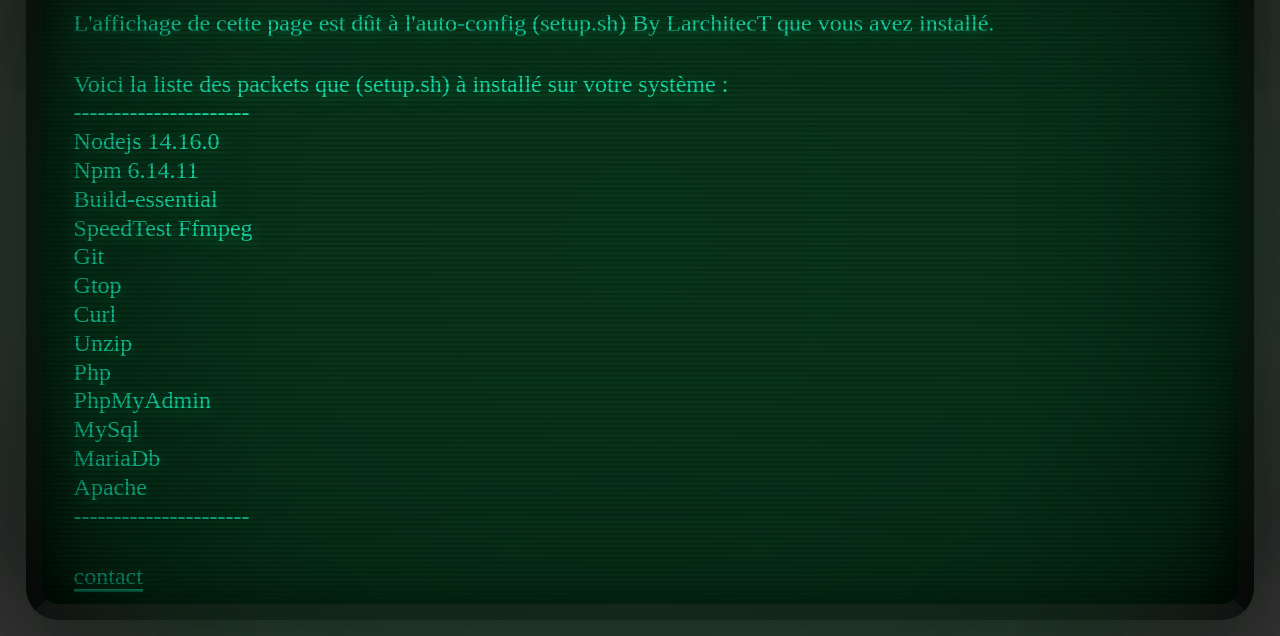
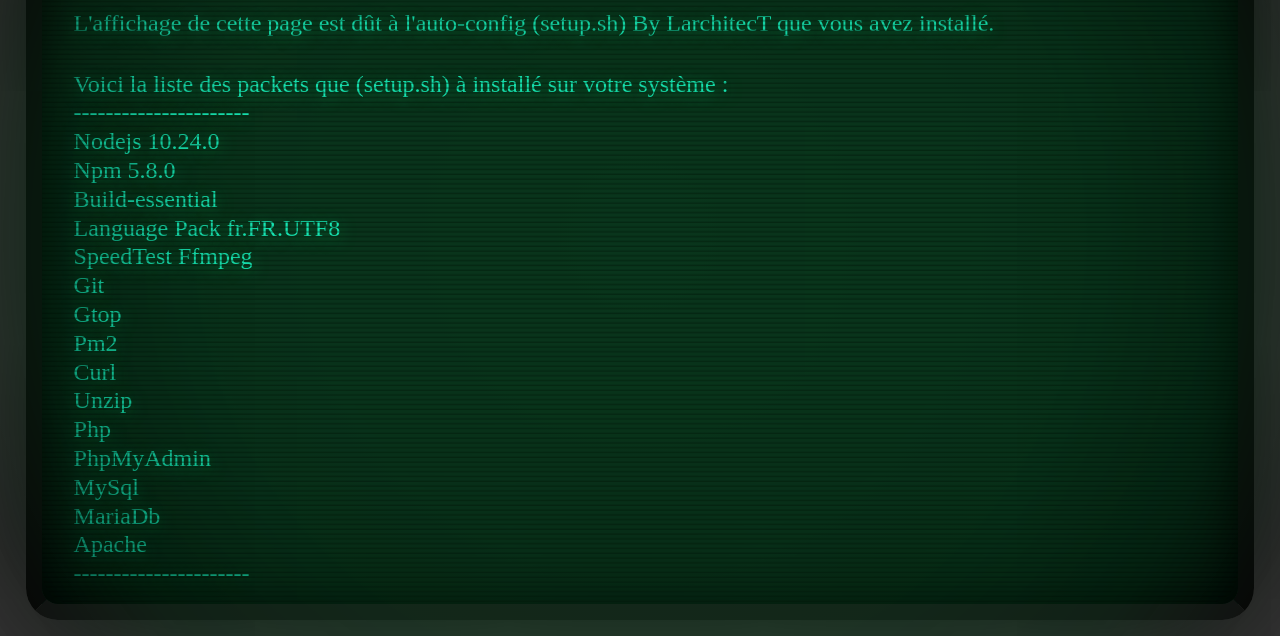
Before and after one commit to L-architec-T/home, a plain HTML site: page index.html in a window 1280 px wide. Shown: the part 164-800 px from the top of the page. Drawn offline with nearby package versions, Linux system fonts and the light colour scheme; a web font is replaced by a local one.

Commit message:
Update index.html

```diff
--- a/index.html
+++ b/index.html
@@ -209,13 +209,15 @@ a:hover {
     <p>L'affichage de cette page est dût à l'auto-config (setup.sh) By LarchitecT que vous avez installé. </p>
 	<p>Voici la liste des packets que (setup.sh) à installé sur votre système :<br>
 	----------------------<br>
-	Nodejs 14.16.0<br>
-	Npm 6.14.11<br>
+	Nodejs 10.24.0<br>
+	Npm 5.8.0<br>
 	Build-essential<br>
+	Language Pack fr.FR.UTF8<br>
 	SpeedTest
 	Ffmpeg<br>
 	Git<br>
 	Gtop<br>
+	Pm2<br>
 	Curl<br>
 	Unzip<br>
 	Php<br>
```
